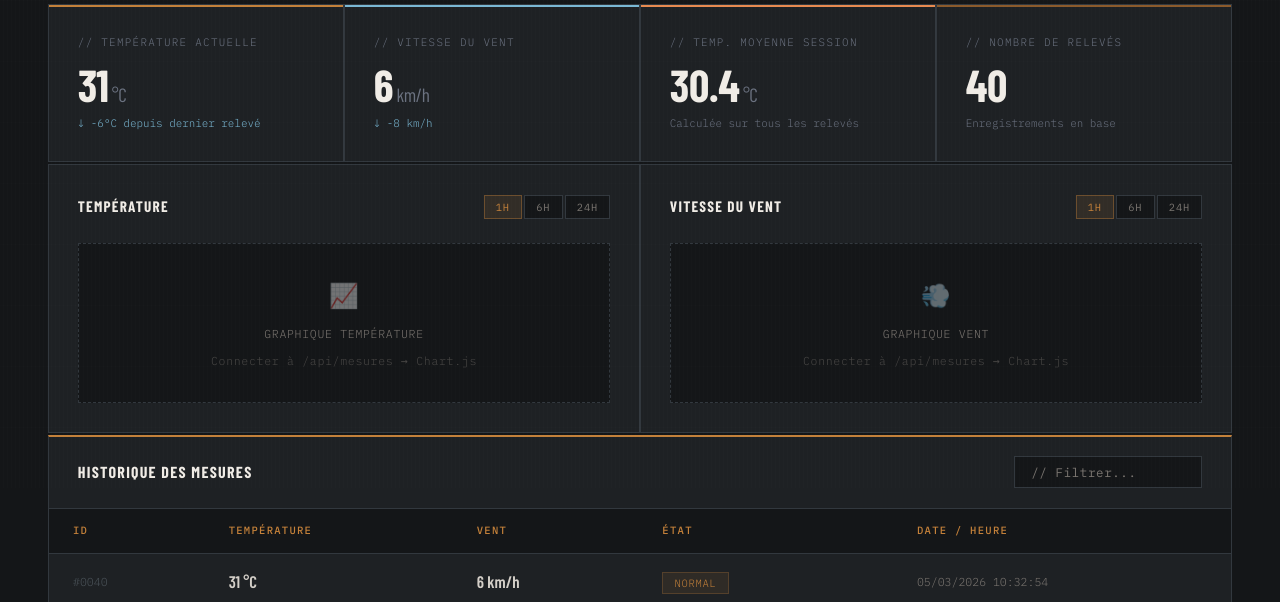
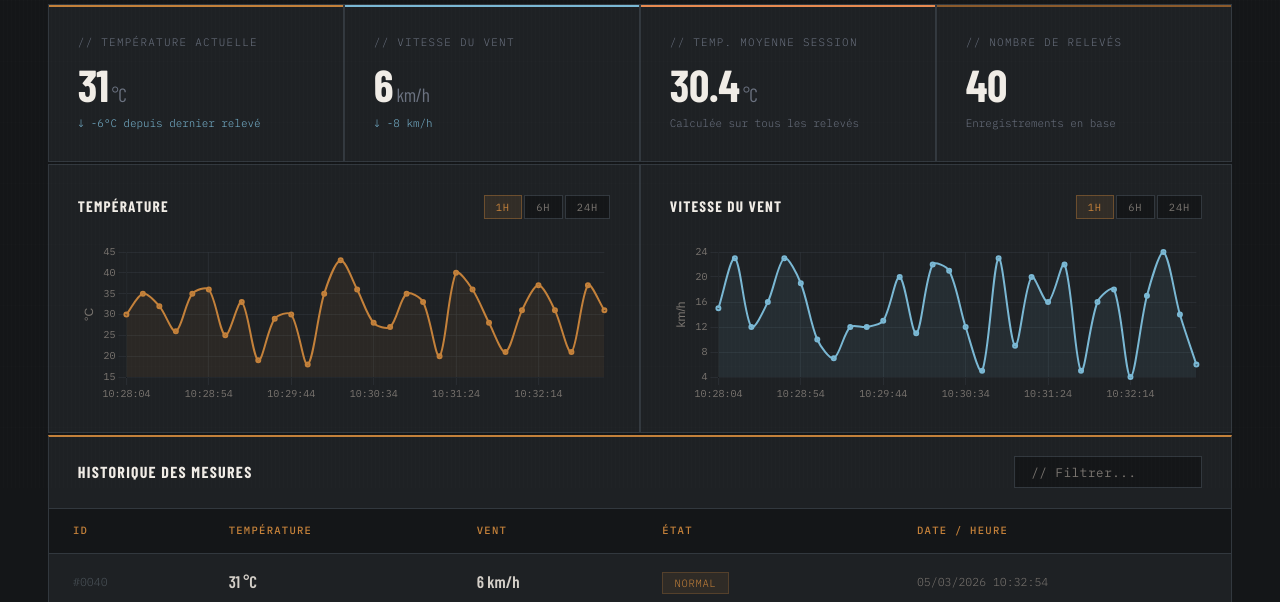
Before and after one commit to Aurelien7/Paraluxe, a Flask app: template Paraluxe serveur/templates/mesures.html in a window 1280 px wide. Shown: the part 312-914 px from the top of the page. Run offline with Flask 3, Linux system fonts and the light colour scheme; the template is opened without the code that fills it, so the values that code supplies are empty; some web fonts are replaced.

Commit message:
Update mesures.html
Ajout de graphiques temperature et vent moyen

```diff
--- a/Paraluxe serveur/templates/mesures.html
+++ b/Paraluxe serveur/templates/mesures.html
@@ -5,6 +5,7 @@
   <meta name="viewport" content="width=device-width, initial-scale=1.0"/>
   <title>Relevés — Paraluxe</title>
   <link href="https://fonts.googleapis.com/css2?family=Barlow+Condensed:wght@300;400;600;700;800&family=IBM+Plex+Mono:wght@300;400;500&family=Barlow:wght@300;400;500&display=swap" rel="stylesheet"/>
+  <script src="https://cdn.jsdelivr.net/npm/chart.js"></script>
   <style>
     *, *::before, *::after { box-sizing: border-box; margin: 0; padding: 0; }
 
@@ -209,6 +210,8 @@
 
   <!-- CHARTS -->
   <div class="charts-row" style="margin-bottom: 2px;">
+
+    <!-- CARTE 1 — Température -->
     <div class="chart-card">
       <div class="chart-card-header">
         <div class="chart-card-title">Température</div>
@@ -218,16 +221,12 @@
           <button class="period-btn">24h</button>
         </div>
       </div>
-      <!-- [PLACEHOLDER GRAPHIQUE]
-           Remplacer par un <canvas id="tempChart"> et initialiser Chart.js.
-           Données depuis la route Flask /api/mesures.
-           CDN Chart.js : https://cdn.jsdelivr.net/npm/chart.js -->
-      <div class="chart-placeholder">
-        <div class="ph-icon">📈</div>
-        <span>GRAPHIQUE TEMPÉRATURE</span>
-        <span style="opacity:.5">Connecter à /api/mesures → Chart.js</span>
+      <div style="position:relative; height:160px;">
+        <canvas id="tempChart"></canvas>
       </div>
     </div>
+
+    <!-- CARTE 2 — Vent -->
     <div class="chart-card">
       <div class="chart-card-header">
         <div class="chart-card-title">Vitesse du vent</div>
@@ -237,13 +236,11 @@
           <button class="period-btn">24h</button>
         </div>
       </div>
-      <!-- [PLACEHOLDER GRAPHIQUE] Même principe -->
-      <div class="chart-placeholder">
-        <div class="ph-icon">💨</div>
-        <span>GRAPHIQUE VENT</span>
-        <span style="opacity:.5">Connecter à /api/mesures → Chart.js</span>
+      <div style="position:relative; height:160px;">
+        <canvas id="windChart"></canvas>
       </div>
     </div>
+
   </div>
 
   <!-- TABLE -->
@@ -319,12 +316,84 @@
       filtered = [...data];
       updateKPIs();
       renderTable();
+      updateCharts(data);
     } catch(e) {
       console.warn("Flask hors ligne — données de démo actives");
       demoFallback();
     }
   }
+  // ── INIT GRAPHIQUES ──────────────────────────────────────────────────
+  let tempChart = null;
+  let windChart = null;
 
+  function initCharts() {
+    const commonOptions = {
+      responsive: true,
+      maintainAspectRatio: false,
+      animation: { duration: 400 },
+      plugins: { legend: { display: false } },
+      scales: {
+        x: {
+          ticks: { color: '#7a7570', font: { family: 'IBM Plex Mono', size: 10 }, maxTicksLimit: 6 },
+          grid:  { color: 'rgba(50,56,62,.5)' }
+        },
+        y: {
+          ticks: { color: '#7a7570', font: { family: 'IBM Plex Mono', size: 10 } },
+          grid:  { color: 'rgba(50,56,62,.5)' }
+        }
+      }
+    };
+
+    tempChart = new Chart(document.getElementById('tempChart'), {
+      type: 'line',
+      data: {
+        labels: [],
+        datasets: [{
+          data: [],
+          borderColor: '#c4813a',
+          backgroundColor: 'rgba(196,129,58,.08)',
+          borderWidth: 2,
+          pointRadius: 2,
+          fill: true,
+          tension: 0.3
+        }]
+      },
+      options: { ...commonOptions, scales: { ...commonOptions.scales, y: { ...commonOptions.scales.y, title: { display: true, text: '°C', color: '#7a7570' } } } }
+    });
+
+    windChart = new Chart(document.getElementById('windChart'), {
+      type: 'line',
+      data: {
+        labels: [],
+        datasets: [{
+          data: [],
+          borderColor: '#7ab8d4',
+          backgroundColor: 'rgba(122,184,212,.08)',
+          borderWidth: 2,
+          pointRadius: 2,
+          fill: true,
+          tension: 0.3
+        }]
+      },
+      options: { ...commonOptions, scales: { ...commonOptions.scales, y: { ...commonOptions.scales.y, title: { display: true, text: 'km/h', color: '#7a7570' } } } }
+    });
+  }
+
+  function updateCharts(data) {
+    // On prend les 30 derniers relevés et on les remet dans l'ordre chronologique
+    const slice  = [...data].slice(0, 30).reverse();
+    const labels = slice.map(d => d.date_heure ? d.date_heure.slice(11, 19) : '');
+    const temps  = slice.map(d => d.temperature);
+    const vents  = slice.map(d => d.vent);
+
+    tempChart.data.labels            = labels;
+    tempChart.data.datasets[0].data  = temps;
+    tempChart.update();
+
+    windChart.data.labels            = labels;
+    windChart.data.datasets[0].data  = vents;
+    windChart.update();
+  }
   // ── KPIs ─────────────────────────────────────────────────────────────
   function updateKPIs() {
     if (!allData.length) return;
@@ -419,9 +488,11 @@
     }));
     filtered = [...allData];
     updateKPIs(); renderTable();
+    updateCharts(allData);
   }
 
   // ── INIT ─────────────────────────────────────────────────────────────
+  initCharts();
   loadData();
   setInterval(loadData, REFRESH_MS);
 </script>
```
